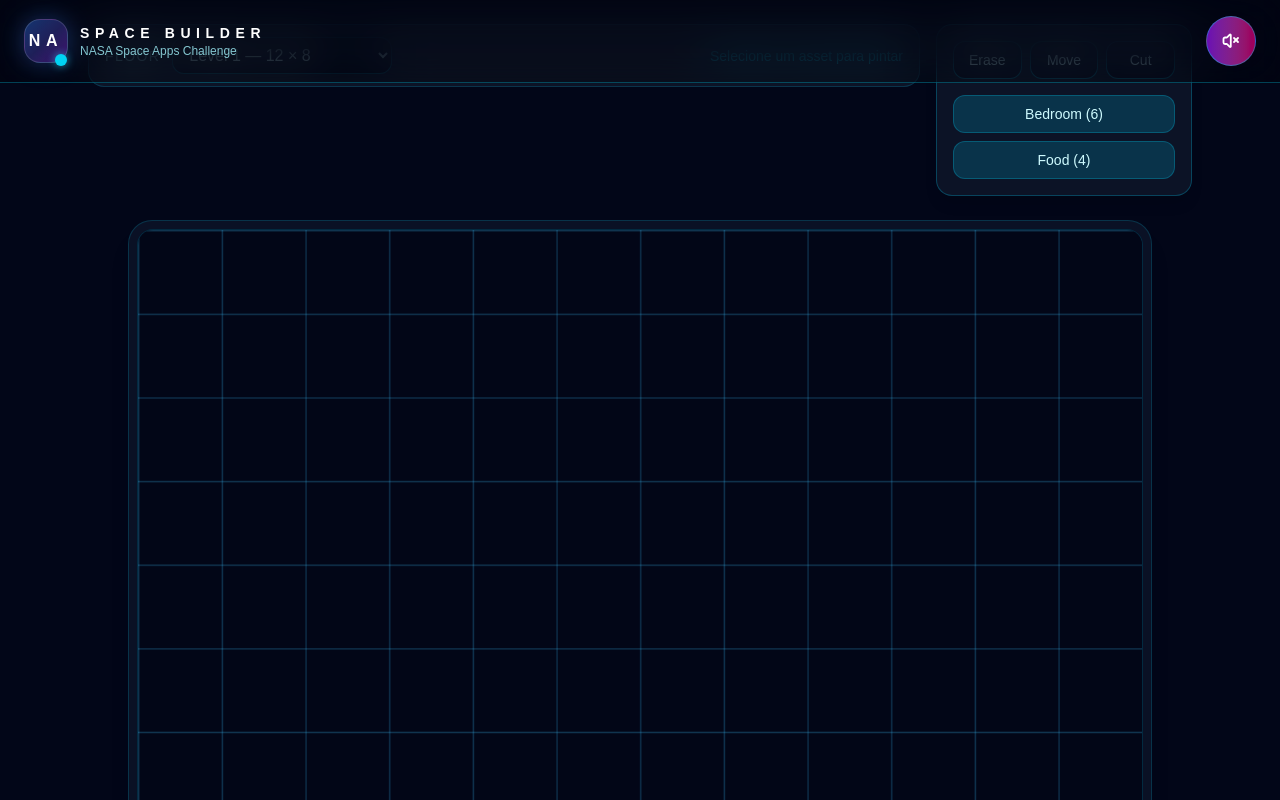
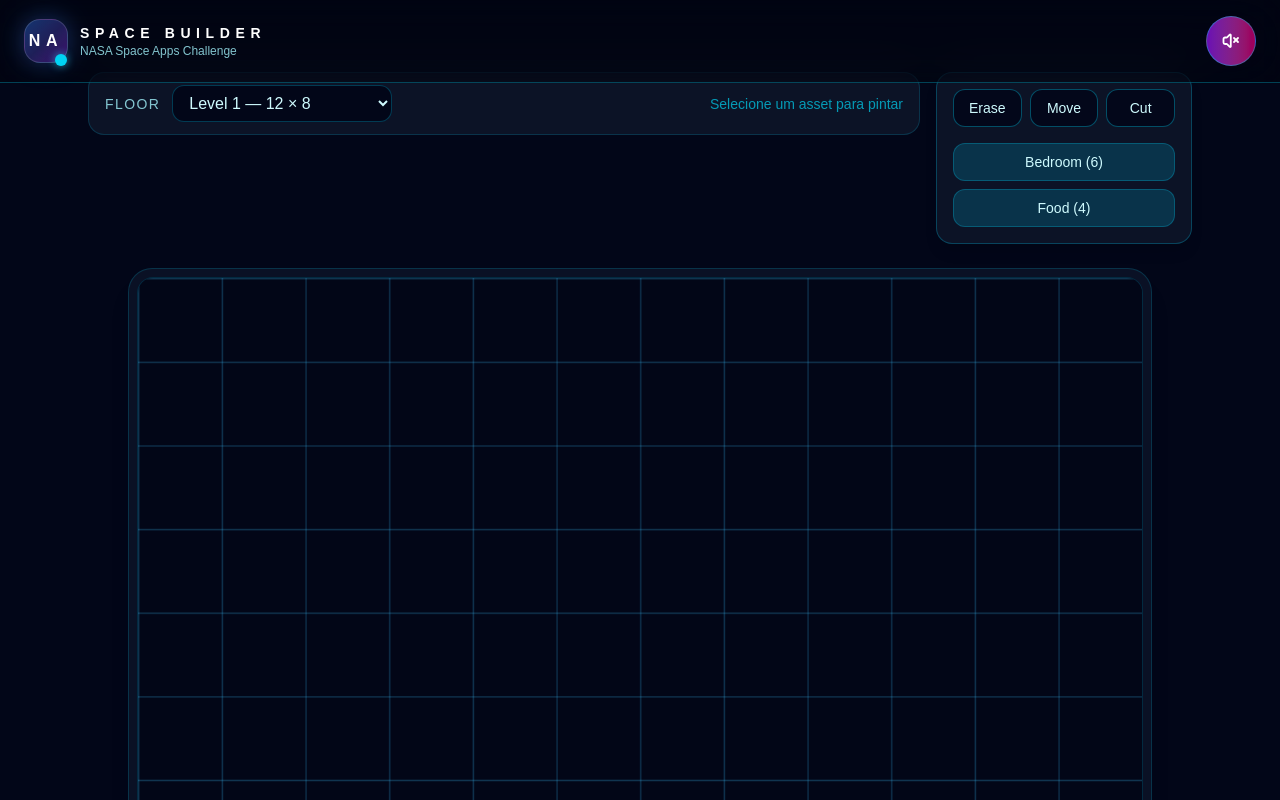
Before and after one commit to NasaSpaceAppsChallenges/habitat-ui, a Next.js app: page /playground in a window 1280 px wide. Shown: the top 800 px of the page. Built offline with nearby package versions, Linux system fonts and the light colour scheme.

Commit message:
Adding padding

```diff
--- a/src/app/playground/page.tsx
+++ b/src/app/playground/page.tsx
@@ -414,7 +414,7 @@ export default function Page() {
   }
 
   return (
-    <div className="min-h-screen bg-slate-950 pb-16 pt-6 text-cyan-100">
+    <div className="min-h-screen bg-slate-950 pb-6 pt-18 text-cyan-100">
       <div className="mx-auto flex w-full max-w-6xl flex-col gap-6 px-4 sm:px-6">
         <div className="flex flex-col gap-4 sm:flex-row sm:items-start sm:justify-between">
           <div className="flex w-full flex-wrap items-center gap-3 rounded-2xl border border-cyan-500/20 bg-slate-900/80 px-4 py-3">
```
